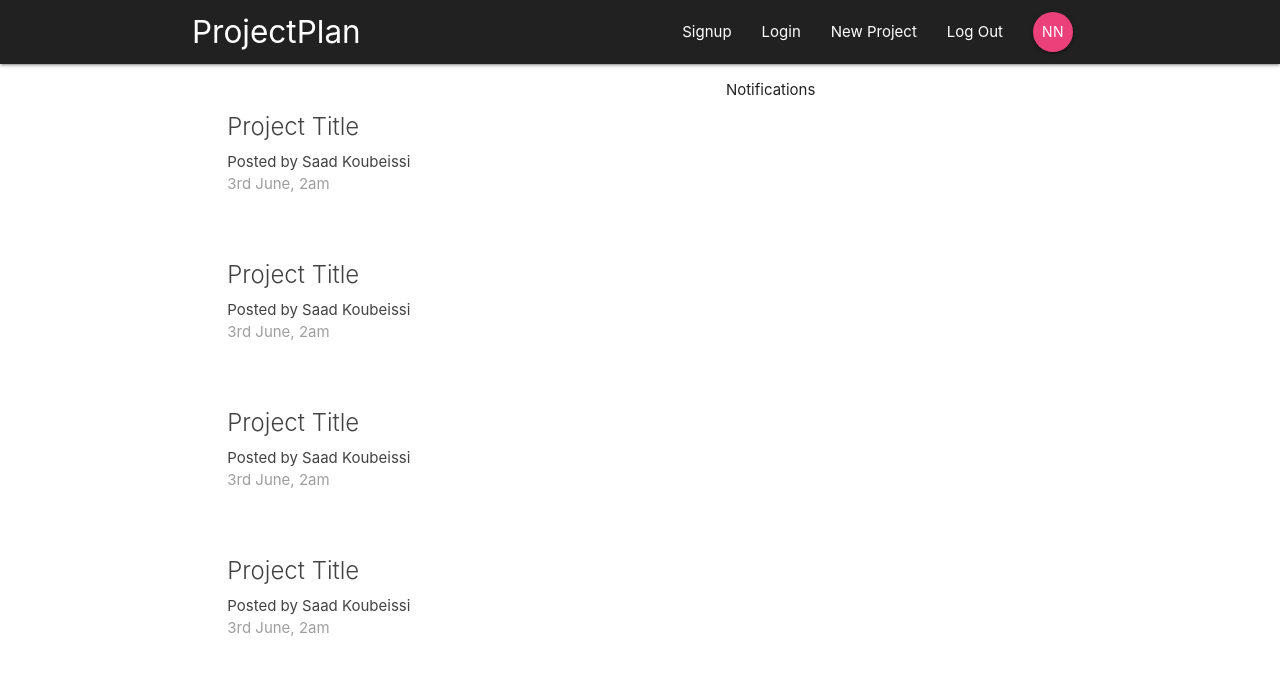
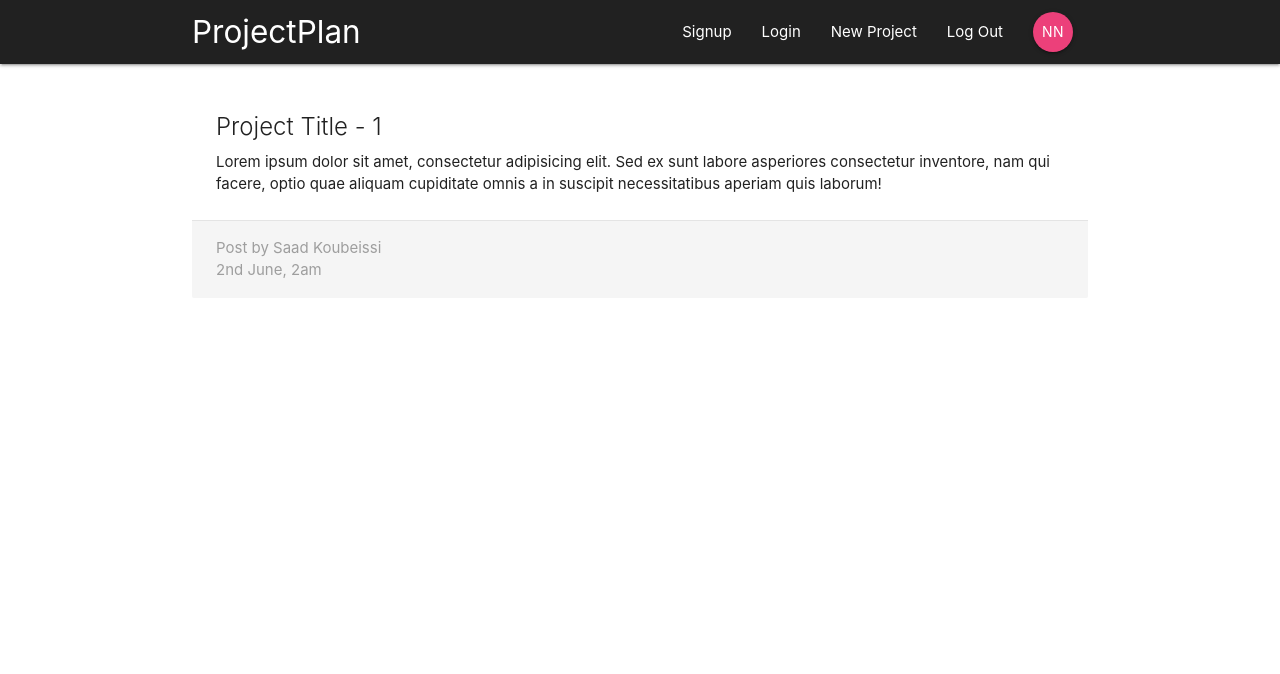
Before and after one commit to saadbess/react-firebase, a React (Create React App) app: page /project/1 in a window 1280 px wide. Shown: the top 674 px of the page. Built offline with nearby package versions, Linux system fonts and the light colour scheme.

Commit message:
Added ProjectDetails

```diff
--- a/src/App.js
+++ b/src/App.js
@@ -2,6 +2,7 @@ import React, { Component } from 'react'
 import { BrowserRouter, Switch, Route } from 'react-router-dom'
 import Navbar from './components/layout/Navbar'
 import Dashboard from './components/dashboard/Dashboard'
+import ProjectDetails from './components/projects/ProjectDetails'
 
 class App extends Component {
   render() {
@@ -10,7 +11,8 @@ class App extends Component {
         <div className="App">
           <Navbar />
           <Switch>
-            <Route path="/" component={Dashboard} />
+            <Route exact path="/" component={Dashboard} />
+            <Route path="/project/:id" component={ProjectDetails} />
           </Switch>
         </div>
       </BrowserRouter>
--- a/src/components/projects/ProjectDetails.js
+++ b/src/components/projects/ProjectDetails.js
@@ -0,0 +1,21 @@
+import React from 'react'
+
+const ProjectDetails = (props) => {
+    const id = props.match.params.id;
+    return (
+        <div className="container section project-details">
+            <div className="card z-depth-0">
+                <div className="card-content">
+                    <span className="card-title">Project Title - {id}</span>
+                    <p>Lorem ipsum dolor sit amet, consectetur adipisicing elit. Sed ex sunt labore asperiores consectetur inventore, nam qui facere, optio quae aliquam cupiditate omnis a in suscipit necessitatibus aperiam quis laborum!</p>
+                </div>
+                <div className="card-action grey lighten-4 grey-text">
+                    <div>Post by Saad Koubeissi</div>
+                    <div>2nd June, 2am</div>
+                </div>
+            </div>
+        </div>
+    )
+}
+
+export default ProjectDetails
--- a/src/components/projects/ProjectList.js
+++ b/src/components/projects/ProjectList.js
@@ -4,12 +4,10 @@ import ProjectSummary from './ProjectSummary'
 const ProjectList = () => {
     return (
         <div className="project-list section">
-
             <ProjectSummary />
             <ProjectSummary />
             <ProjectSummary />
             <ProjectSummary />
-
         </div>
     )
 }
```
